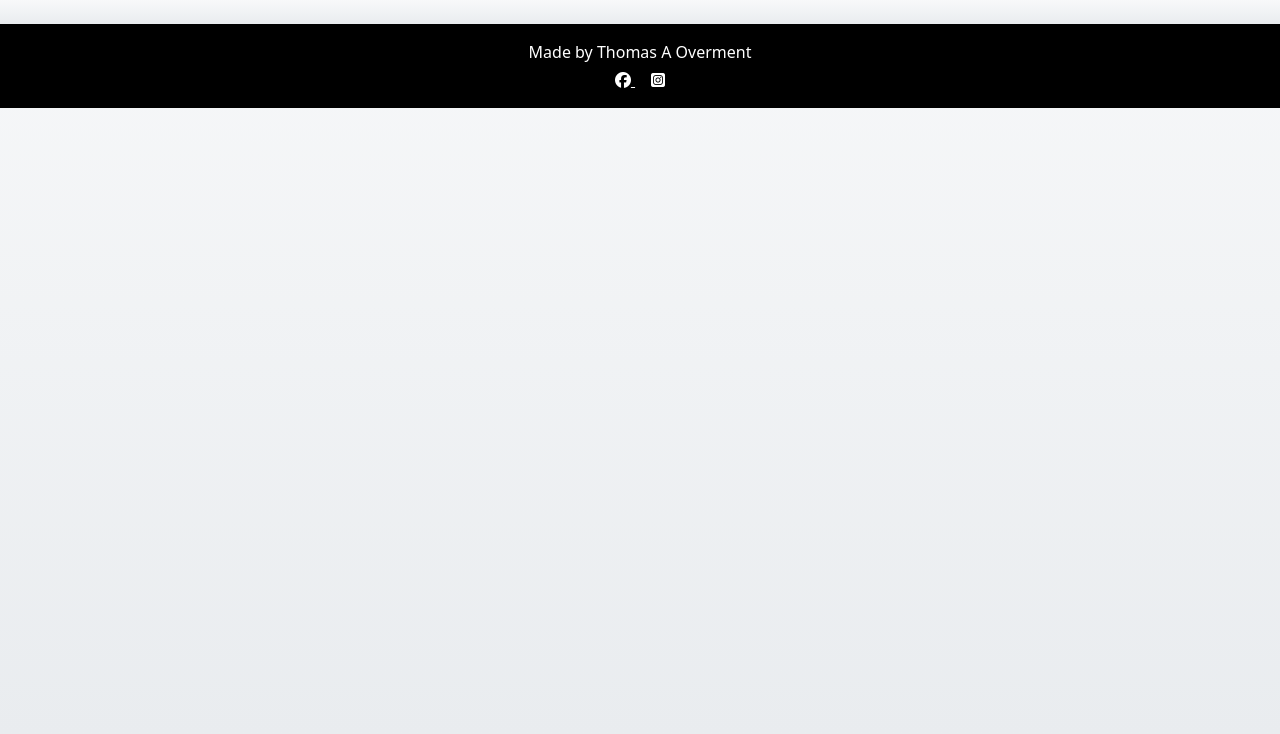
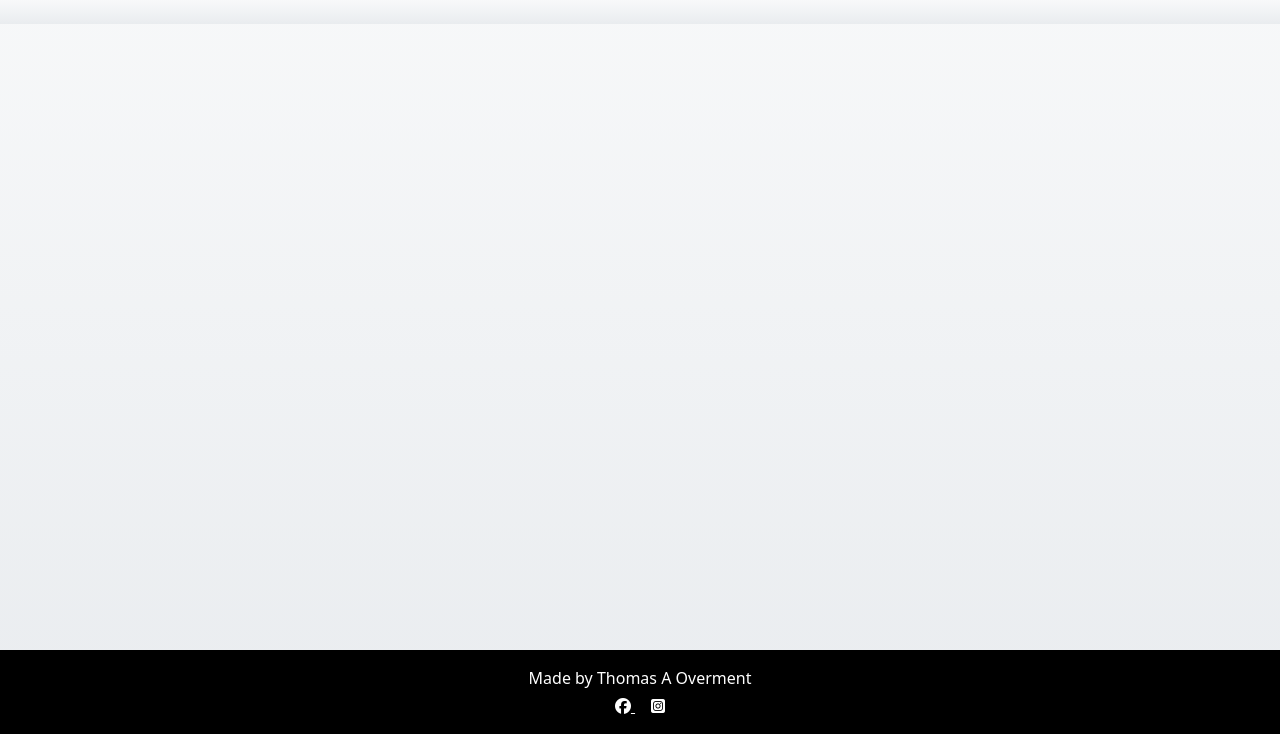
Before and after one commit to TomOverment/tomozart22, a Django app: page /about/ in a window 1280 px wide. Shown: the part 66-800 px from the top of the page. Run offline with Django 4.2, Linux system fonts and the light colour scheme; some libraries are stand-ins or nearby versions.

Commit message:
footer fixed to bottom with css on base

```diff
--- a/templates/base.html
+++ b/templates/base.html
@@ -84,7 +84,15 @@
     </main>
 
     <!-- Footer -->
-<div>
+    <style>
+        .footer {
+          position: fixed;
+          left: 0;
+          bottom: 0;
+          width: 100%;
+        }
+        </style>
+<div class="footer">
     <footer class="bg-black text-white text-center py-3">
         <div class="container">
             <p class="mb-1">Made by Thomas A Overment</p>
```
